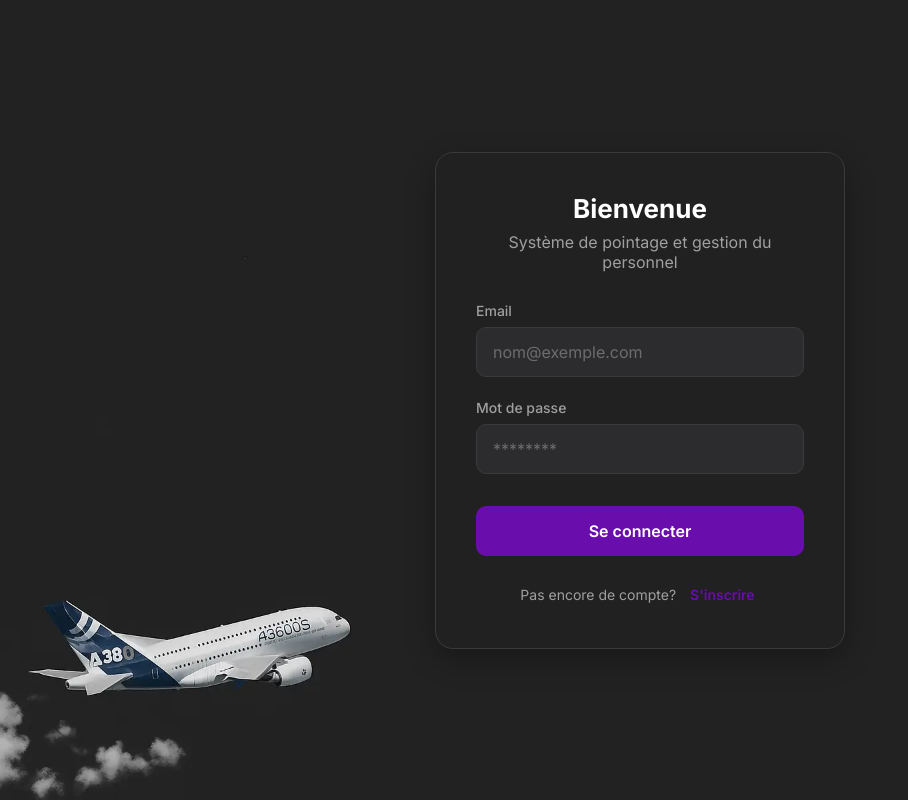
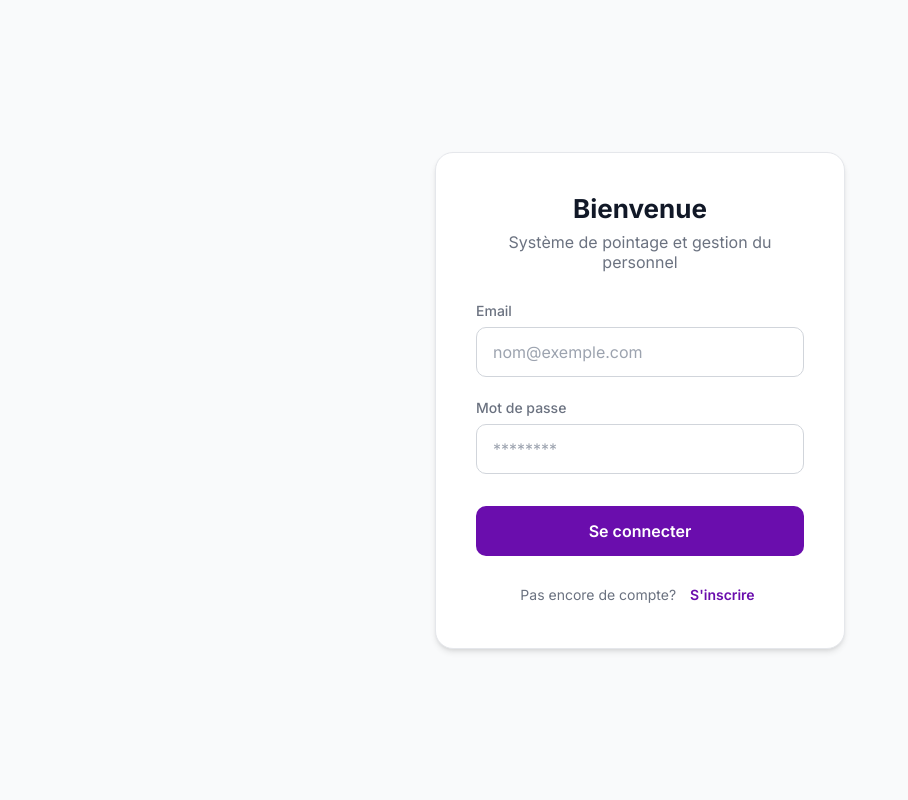
Before and after one commit to SarathChandramohan/FranceReport, a PHP site: page / in a window 1280 px wide. Shown: the whole page, without its empty margins (0-908 px from the left). Run offline with PHP 8.4, Linux system fonts and the light colour scheme.

Commit message:
Update index.php

```diff
--- a/index.php
+++ b/index.php
@@ -1,7 +1,7 @@
 <?php
 session_start(); // <-- session_start is at the top.
 
-// --- Core PHP Functions (Unchanged as requested) ---
+// --- Core PHP Functions (Unchanged) ---
 function connectDB() {
     $connectionInfo = array(
         "UID" => "francerecordloki",
@@ -79,7 +79,7 @@ function authenticateUser($conn, $email, $password) {
     return false;
 }
 
-// --- Form Handling Logic (Remember Me logic modified) ---
+// --- Form Handling Logic (Unchanged) ---
 $showLogin = true;
 $errorMsg = "";
 $successMsg = "";
@@ -89,6 +89,7 @@ if(isset($_POST['toggleForm'])) {
 }
 
 if(isset($_POST['register'])) {
+    // ... (This entire block is unchanged)
     $nom = trim($_POST['nom']);
     $prenom = trim($_POST['prenom']);
     $email = trim($_POST['email']);
@@ -121,13 +122,13 @@ if(isset($_POST['register'])) {
             $errorMsg = "Erreur de connexion à la base de données.";
         }
     }
-    // To ensure the register form is shown if there's an error
     if (!empty($errorMsg)) {
         $showLogin = false;
     }
 }
 
 if(isset($_POST['login'])) {
+    // ... (This entire block is unchanged, including the always-on remember me)
     $email = trim($_POST['email']);
     $password = $_POST['password'];
 
@@ -145,22 +146,18 @@ if(isset($_POST['login'])) {
                 $_SESSION['logged_in'] = true;
                 $_SESSION['role'] = $user['role'];
 
-                // --- MODIFICATION: "Remember Me" is now always active ---
-                // The checkbox is removed, and this logic runs for every successful login.
                 $token = bin2hex(random_bytes(32));
                 $series_identifier = bin2hex(random_bytes(32));
                 $token_hash = hash('sha256', $token);
-                $expires_at = date('Y-m-d H:i:s', time() + (86400 * 30)); // 30 days
+                $expires_at = date('Y-m-d H:i:s', time() + (86400 * 30));
 
                 $sql_token = "INSERT INTO UserTokens (user_id, token_hash, series_identifier, expires_at) VALUES (?, ?, ?, ?)";
                 $params_token = array($user['user_id'], $token_hash, $series_identifier, $expires_at);
                 sqlsrv_query($conn, $sql_token, $params_token);
 
                 $cookie_value = $user['user_id'] . ':' . $token . ':' . $series_identifier;
-                setcookie('remember_me', $cookie_value, time() + (86400 * 30), "/"); // 30 day cookie
-                // --- END MODIFICATION ---
+                setcookie('remember_me', $cookie_value, time() + (86400 * 30), "/");
 
-                // Redirect based on role
                 if ($_SESSION['role'] === 'admin') {
                     header("Location: dashboard.php");
                 } else {
@@ -186,21 +183,22 @@ if(isset($_POST['login'])) {
     <style>
         /* --- Font and Basic Reset --- */
         @import url('https://fonts.googleapis.com/css2?family=Inter:wght@400;500;600;700&display=swap');
+
         :root {
             --primary-color: #6A0DAD;
             --primary-hover: #520a86;
-            --dark-bg: #111;
-            --card-bg: rgba(34, 33, 34, 0.85);
-            --input-bg: #2c2c2e;
-            --text-primary: #ffffff;
-            --text-secondary: #a0a0a0;
-            --border-color: #3a3a3c;
-            --error-bg: rgba(255, 59, 48, 0.1);
-            --error-border: rgba(255, 59, 48, 0.3);
-            --error-text: #ff453a;
-            --success-bg: rgba(52, 199, 89, 0.1);
-            --success-border: rgba(52, 199, 89, 0.3);
-            --success-text: #32d74b;
+            --light-bg: #f9fafb;
+            --card-bg: #ffffff;
+            --input-bg: #ffffff;
+            --text-primary: #111827;
+            --text-secondary: #6b7280;
+            --border-color: #d1d5db;
+            --error-bg: rgba(239, 68, 68, 0.1);
+            --error-border: rgba(239, 68, 68, 0.3);
+            --error-text: #b91c1c;
+            --success-bg: rgba(34, 197, 94, 0.1);
+            --success-border: rgba(34, 197, 94, 0.3);
+            --success-text: #15803d;
         }
 
         * {
@@ -211,12 +209,7 @@ if(isset($_POST['login'])) {
         }
 
         body {
-            background-image: url('Login.webp');
-            background-size: cover;
-            background-position: center;
-            background-repeat: no-repeat;
-            background-attachment: fixed;
-            background-color: var(--dark-bg);
+            background-color: var(--light-bg);
             color: var(--text-primary);
             -webkit-font-smoothing: antialiased;
             -moz-osx-font-smoothing: grayscale;
@@ -234,7 +227,7 @@ if(isset($_POST['login'])) {
             left: 0;
             width: 100%;
             height: 100%;
-            background-color: var(--dark-bg);
+            background-color: var(--light-bg);
             display: flex;
             flex-direction: column;
             justify-content: center;
@@ -242,193 +235,95 @@ if(isset($_POST['login'])) {
             z-index: 9999;
             transition: opacity 0.5s ease;
         }
-        .loading-logo {
-            width: 150px;
-            margin-bottom: 25px;
+        .loading-logo { width: 150px; margin-bottom: 25px; }
+        .loading-bar { width: 220px; height: 5px; background-color: #e5e7eb; border-radius: 5px; overflow: hidden; }
+        .loading-progress {
+            width: 0; height: 100%; background-color: var(--primary-color);
+            border-radius: 5px; animation: loading 2.5s ease-in-out forwards;
         }
-        .loading-bar {
-            width: 220px;
-            height: 5px;
-            background-color: #333;
-            border-radius: 5px;
-            overflow: hidden;
-        }
-        .loading-progress {
-            width: 0;
-            height: 100%;
-            background-color: var(--primary-color);
-            border-radius: 5px;
-            animation: loading 2.5s ease-in-out forwards;
-        }
-        @keyframes loading {
-            from { width: 0; }
-            to { width: 100%; }
-        }
+        @keyframes loading { from { width: 0; } to { width: 100%; } }
 
         /* --- Main Container & Card --- */
         .container {
-            display: flex;
-            justify-content: center;
-            align-items: center;
-            width: 100%;
-            max-width: 450px;
-            padding: 20px;
-            opacity: 0;
-            transform: translateY(20px);
+            display: flex; justify-content: center; align-items: center;
+            width: 100%; max-width: 450px; padding: 20px;
+            opacity: 0; transform: translateY(20px);
             transition: opacity 0.6s ease-out, transform 0.6s ease-out;
         }
-        .container.visible {
-            opacity: 1;
-            transform: translateY(0);
+        .container.visible { opacity: 1; transform: translateY(0); }
+
+        .card {
+            width: 100%; background-color: var(--card-bg);
+            border-radius: 18px; padding: 40px;
+            box-shadow: 0 4px 6px -1px rgb(0 0 0 / 0.1), 0 2px 4px -2px rgb(0 0 0 / 0.1);
+            border: 1px solid #e5e7eb;
         }
 
-        .card {
-            width: 100%;
-            background-color: var(--card-bg);
-            border-radius: 18px;
-            box-shadow: 0 10px 30px rgba(0, 0, 0, 0.3);
-            padding: 40px;
-            border: 1px solid var(--border-color);
-            backdrop-filter: blur(10px);
-            -webkit-backdrop-filter: blur(10px);
-        }
-
-        .logo-section {
-            text-align: center;
-            margin-bottom: 30px;
-        }
-        .logo-section h1 {
-            font-size: 26px;
-            font-weight: 700;
-            color: var(--text-primary);
-        }
-        .logo-section p {
-            color: var(--text-secondary);
-            font-size: 16px;
-            margin-top: 8px;
-        }
+        .logo-section { text-align: center; margin-bottom: 30px; }
+        .logo-section h1 { font-size: 26px; font-weight: 700; color: var(--text-primary); }
+        .logo-section p { color: var(--text-secondary); font-size: 16px; margin-top: 8px; }
 
         /* --- Forms --- */
-        .form-group {
-            margin-bottom: 22px;
-        }
-        .form-group label {
-            display: block;
-            margin-bottom: 8px;
-            font-weight: 500;
-            color: var(--text-secondary);
-            font-size: 14px;
-        }
+        .form-group { margin-bottom: 22px; }
+        .form-group label { display: block; margin-bottom: 8px; font-weight: 500; color: var(--text-secondary); font-size: 14px; }
         .form-control {
-            width: 100%;
-            padding: 14px 16px;
-            font-size: 16px;
-            border: 1px solid var(--border-color);
-            border-radius: 10px;
-            background-color: var(--input-bg);
-            color: var(--text-primary);
+            width: 100%; padding: 14px 16px; font-size: 16px; border: 1px solid var(--border-color);
+            border-radius: 10px; background-color: var(--input-bg); color: var(--text-primary);
             transition: border-color 0.2s, box-shadow 0.2s;
         }
-        .form-control::placeholder {
-            color: #6c6c70;
-        }
+        .form-control::placeholder { color: #9ca3af; }
         .form-control:focus {
-            border-color: var(--primary-color);
-            box-shadow: 0 0 0 3px rgba(106, 13, 173, 0.3);
-            outline: none;
+            border-color: var(--primary-color); outline: none;
+            box-shadow: 0 0 0 3px rgba(106, 13, 173, 0.1);
         }
 
         /* --- Buttons --- */
         .btn-primary {
-            background: var(--primary-color);
-            color: white;
-            width: 100%;
-            padding: 15px 20px;
-            border: none;
-            border-radius: 10px;
-            cursor: pointer;
-            font-weight: 600;
-            font-size: 16px;
+            background: var(--primary-color); color: white; width: 100%;
+            padding: 15px 20px; border: none; border-radius: 10px; cursor: pointer;
+            font-weight: 600; font-size: 16px;
             transition: background-color 0.2s ease-in-out, transform 0.1s ease;
-            margin-top: 10px;
+            margin-top: 10px; position: relative;
         }
-        .btn-primary:hover {
-            background: var(--primary-hover);
+        .btn-primary:hover { background: var(--primary-hover); }
+        .btn-primary:active { transform: scale(0.98); }
+
+        /* --- NEW: Button Loading State --- */
+        .btn-primary.loading {
+            cursor: not-allowed; color: transparent !important;
         }
-        .btn-primary:active {
-            transform: scale(0.98);
+        .btn-primary.loading::after {
+            content: ''; display: block; width: 20px; height: 20px;
+            border: 3px solid rgba(255, 255, 255, 0.5); border-top-color: #ffffff;
+            border-radius: 50%; animation: spin 0.8s linear infinite;
+            position: absolute; top: 50%; left: 50%;
+            margin-top: -10px; margin-left: -10px;
         }
+        @keyframes spin { to { transform: rotate(360deg); } }
 
-        /* --- Toggle Link --- */
-        .toggle-container {
-            text-align: center;
-            margin-top: 25px;
-            font-size: 14px;
-            color: var(--text-secondary);
+        /* --- Toggle Link & Alerts --- */
+        .toggle-container { text-align: center; margin-top: 25px; font-size: 14px; color: var(--text-secondary); }
+        .btn-link {
+            background: none; border: none; color: var(--primary-color); text-decoration: none;
+            cursor: pointer; font-weight: 600; font-size: 14px; padding: 5px;
+            margin-left: 5px; transition: color 0.2s;
         }
-        .btn-link {
-            background: none;
-            border: none;
-            color: var(--primary-color);
-            text-decoration: none;
-            cursor: pointer;
-            font-weight: 600;
-            font-size: 14px;
-            padding: 5px;
-            margin-left: 5px;
-            transition: color 0.2s;
+        .btn-link:hover { color: var(--text-primary); text-decoration: underline; }
+        .alert {
+            padding: 12px 15px; margin-bottom: 20px; border-radius: 8px;
+            font-size: 14px; text-align: center; animation: fadeIn 0.3s ease;
         }
-        .btn-link:hover {
-            color: var(--text-primary);
-            text-decoration: underline;
-        }
-
-        /* --- Alerts --- */
-        .alert {
-            padding: 12px 15px;
-            margin-bottom: 20px;
-            border-radius: 8px;
-            font-size: 14px;
-            text-align: center;
-            animation: fadeIn 0.3s ease;
-        }
-        .alert-danger {
-            background-color: var(--error-bg);
-            border: 1px solid var(--error-border);
-            color: var(--error-text);
-        }
-        .alert-success {
-            background-color: var(--success-bg);
-            border: 1px solid var(--success-border);
-            color: var(--success-text);
-        }
-
-        .name-group {
-            display: flex;
-            gap: 15px;
-        }
-        .name-group .form-group {
-            flex: 1;
-        }
-
-        @keyframes fadeIn {
-            from { opacity: 0; transform: translateY(-10px); }
-            to { opacity: 1; transform: translateY(0); }
-        }
+        .alert-danger { background-color: var(--error-bg); border: 1px solid var(--error-border); color: var(--error-text); }
+        .alert-success { background-color: var(--success-bg); border: 1px solid var(--success-border); color: var(--success-text); }
+        .name-group { display: flex; gap: 15px; }
+        .name-group .form-group { flex: 1; }
+        @keyframes fadeIn { from { opacity: 0; transform: translateY(-10px); } to { opacity: 1; transform: translateY(0); } }
 
         /* --- Responsive Design --- */
         @media (max-width: 480px) {
-            .card {
-                padding: 30px 25px;
-                border: none;
-                background-color: transparent;
-                backdrop-filter: none;
-                box-shadow: none;
-            }
-            .name-group {
-                flex-direction: column;
-                gap: 0;
-            }
+            body { align-items: flex-start; padding-top: 20px; }
+            .card { padding: 30px 25px; border: none; box-shadow: none; background-color: transparent; }
+            .name-group { flex-direction: column; gap: 0; }
         }
     </style>
 </head>
@@ -455,7 +350,7 @@ if(isset($_POST['login'])) {
             <?php endif; ?>
 
             <?php if($showLogin): ?>
-                <form method="post" action="">
+                <form method="post" action="" id="login-form">
                     <div class="form-group">
                         <label for="email">Email</label>
                         <input type="email" id="email" name="email" class="form-control" required placeholder="nom@exemple.com">
@@ -474,7 +369,7 @@ if(isset($_POST['login'])) {
                     </form>
                 </div>
             <?php else: ?>
-                <form method="post" action="">
+                <form method="post" action="" id="register-form">
                     <div class="name-group">
                         <div class="form-group">
                             <label for="nom">Nom</label>
@@ -518,22 +413,35 @@ if(isset($_POST['login'])) {
             const rememberMeCookie = document.cookie.split('; ').find(row => row.startsWith('remember_me='));
 
             if (rememberMeCookie) {
-                // If cookie exists, redirect immediately. The server-side logic in protected
-                // pages will handle the actual validation. This is a client-side optimization.
                 window.location.href = 'dashboard.php';
             } else {
-                // If no cookie, show the loading screen, then fade in the login page.
                 setTimeout(() => {
                     loadingScreen.style.opacity = '0';
-                    // Wait for fade out transition to end before hiding it
                     loadingScreen.addEventListener('transitionend', () => {
                         loadingScreen.style.display = 'none';
                     });
+                    mainContent.classList.add('visible');
+                }, 2800);
+            }
 
-                    // Show and fade in the main content
-                    mainContent.classList.add('visible');
+            // --- NEW: Handle Button Loading State ---
+            const handleFormSubmit = (event) => {
+                const form = event.target;
+                const submitButton = form.querySelector('button[type="submit"]');
+                if (submitButton) {
+                    submitButton.classList.add('loading');
+                    submitButton.disabled = true;
+                }
+            };
 
-                }, 2800); // Slightly longer than the animation to ensure it completes
+            const loginForm = document.getElementById('login-form');
+            if (loginForm) {
+                loginForm.addEventListener('submit', handleFormSubmit);
+            }
+
+            const registerForm = document.getElementById('register-form');
+            if (registerForm) {
+                registerForm.addEventListener('submit', handleFormSubmit);
             }
         });
     </script>
```
